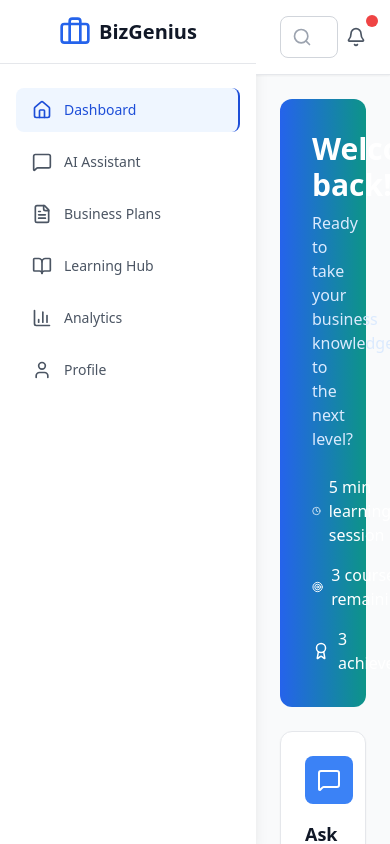
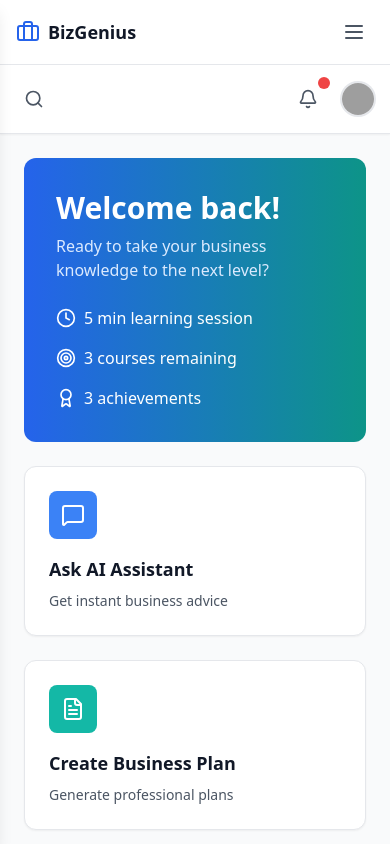
Before and after one commit to SingerFrankie/BizGenius, a React (Vite) app: page / in a window 390 px wide. Both pictures are taken after typing "name@example.com", "Sample123" into the empty fields and a click on the button "Sign in". Shown: the top 844 px of the page. Built offline with nearby package versions, Linux system fonts and the light colour scheme; grey boxes are pictures that could not be loaded.

Commit message:
Update Sidebar with Mobile Responsiveness

```diff
--- a/src/components/Layout/Header.tsx
+++ b/src/components/Layout/Header.tsx
@@ -6,9 +6,9 @@ export default function Header() {
   const { user, logout } = useAuth();
 
   return (
-    <header className="bg-white shadow-sm border-b border-gray-200 px-6 py-4">
+    <header className="bg-white shadow-sm border-b border-gray-200 px-4 lg:px-6 py-4">
       <div className="flex items-center justify-between">
-        <div className="flex-1 max-w-lg">
+        <div className="flex-1 max-w-lg lg:block hidden">
           <div className="relative">
             <Search className="absolute left-3 top-1/2 transform -translate-y-1/2 h-5 w-5 text-gray-400" />
             <input
@@ -17,6 +17,13 @@ export default function Header() {
               className="w-full pl-10 pr-4 py-2 border border-gray-300 rounded-lg focus:ring-2 focus:ring-blue-500 focus:border-transparent"
             />
           </div>
+        </div>
+
+        {/* Mobile Search - Show on small screens */}
+        <div className="flex-1 lg:hidden">
+          <button className="p-2 text-gray-600 hover:text-gray-900 transition-colors">
+            <Search className="h-5 w-5" />
+          </button>
         </div>
 
         <div className="flex items-center space-x-4">
@@ -29,15 +36,15 @@ export default function Header() {
             <img
               src={user?.avatar}
               alt={user?.name}
-              className="h-8 w-8 rounded-full"
+              className="h-8 w-8 rounded-full ring-2 ring-gray-200"
             />
-            <div className="hidden md:block">
+            <div className="hidden lg:block">
               <p className="text-sm font-medium text-gray-900">{user?.name}</p>
               <p className="text-xs text-gray-500">{user?.email}</p>
             </div>
             <button
               onClick={logout}
-              className="p-2 text-gray-600 hover:text-gray-900 transition-colors"
+              className="hidden lg:block p-2 text-gray-600 hover:text-gray-900 transition-colors"
             >
               <LogOut className="h-5 w-5" />
             </button>
--- a/src/components/Layout/Layout.tsx
+++ b/src/components/Layout/Layout.tsx
@@ -21,11 +21,11 @@ export default function Layout() {
   }
 
   return (
-    <div className="flex h-screen bg-gray-50">
+    <div className="lg:flex h-screen bg-gray-50">
       <Sidebar />
-      <div className="flex-1 flex flex-col overflow-hidden">
+      <div className="flex-1 flex flex-col overflow-hidden lg:ml-0">
         <Header />
-        <main className="flex-1 overflow-auto">
+        <main className="flex-1 overflow-auto pt-0 lg:pt-0">
           <Outlet />
         </main>
       </div>
--- a/src/components/Layout/Sidebar.tsx
+++ b/src/components/Layout/Sidebar.tsx
@@ -1,4 +1,4 @@
-import React from 'react';
+import React, { useState } from 'react';
 import { NavLink } from 'react-router-dom';
 import {
   Home,
@@ -7,7 +7,9 @@ import {
   BookOpen,
   BarChart3,
   User,
-  Briefcase
+  Briefcase,
+  Menu,
+  X
 } from 'lucide-react';
 
 const navigation = [
@@ -20,8 +22,51 @@ const navigation = [
 ];
 
 export default function Sidebar() {
+  const [isMobileMenuOpen, setIsMobileMenuOpen] = useState(false);
+
+  const toggleMobileMenu = () => {
+    setIsMobileMenuOpen(!isMobileMenuOpen);
+  };
+
+  const closeMobileMenu = () => {
+    setIsMobileMenuOpen(false);
+  };
+
   return (
-    <div className="w-64 bg-white shadow-lg">
+    <>
+      {/* Mobile Top Bar */}
+      <div className="lg:hidden bg-white shadow-sm border-b border-gray-200 px-4 py-3 flex items-center justify-between">
+        <div className="flex items-center space-x-2">
+          <Briefcase className="h-6 w-6 text-blue-600" />
+          <span className="text-lg font-bold text-gray-900">BizGenius</span>
+        </div>
+        <button
+          onClick={toggleMobileMenu}
+          className="p-2 rounded-md text-gray-600 hover:text-gray-900 hover:bg-gray-100 transition-colors"
+        >
+          {isMobileMenuOpen ? (
+            <X className="h-6 w-6" />
+          ) : (
+            <Menu className="h-6 w-6" />
+          )}
+        </button>
+      </div>
+
+      {/* Mobile Menu Overlay */}
+      {isMobileMenuOpen && (
+        <div
+          className="lg:hidden fixed inset-0 z-40 bg-black bg-opacity-50"
+          onClick={closeMobileMenu}
+        />
+      )}
+
+      {/* Desktop Sidebar & Mobile Slide-out Menu */}
+      <div className={`
+        fixed lg:static inset-y-0 left-0 z-50 w-64 bg-white shadow-lg transform transition-transform duration-300 ease-in-out
+        lg:transform-none lg:transition-none
+        ${isMobileMenuOpen ? 'translate-x-0' : '-translate-x-full lg:translate-x-0'}
+      `}>
+        {/* Logo Section */}
         <div className="flex items-center justify-center h-16 px-4 border-b border-gray-200">
           <div className="flex items-center space-x-2">
             <Briefcase className="h-8 w-8 text-blue-600" />
@@ -29,24 +74,43 @@ export default function Sidebar() {
           </div>
         </div>
 
-      <nav className="flex-1 px-4 py-6 space-y-2">
+        {/* Navigation */}
+        <nav className="flex-1 px-4 py-6 space-y-2 overflow-y-auto max-h-[calc(100vh-4rem)]">
           {navigation.map((item) => (
             <NavLink
               key={item.name}
               to={item.href}
+              onClick={closeMobileMenu}
               className={({ isActive }) =>
-              `flex items-center px-4 py-3 text-sm font-medium rounded-lg transition-colors duration-200 ${
+                `flex items-center px-4 py-3 text-sm font-medium rounded-lg transition-all duration-200 group ${
                   isActive
-                  ? 'bg-blue-50 text-blue-700 border-r-2 border-blue-700'
-                  : 'text-gray-600 hover:bg-gray-50 hover:text-gray-900'
+                    ? 'bg-blue-50 text-blue-700 border-r-2 border-blue-700 shadow-sm'
+                    : 'text-gray-600 hover:bg-gray-50 hover:text-gray-900 hover:shadow-sm'
                 }`
               }
             >
-            <item.icon className="mr-3 h-5 w-5" />
-            {item.name}
+              {({ isActive }) => (
+                <>
+                  <item.icon className={`mr-3 h-5 w-5 transition-colors ${
+                    isActive ? 'text-blue-700' : 'text-gray-400 group-hover:text-gray-600'
+                  }`} />
+                  <span className="truncate">{item.name}</span>
+                  {isActive && (
+                    <div className="ml-auto w-2 h-2 bg-blue-600 rounded-full" />
+                  )}
+                </>
+              )}
             </NavLink>
           ))}
         </nav>
+
+        {/* Footer Section for Mobile */}
+        <div className="lg:hidden border-t border-gray-200 p-4">
+          <div className="text-xs text-gray-500 text-center">
+            © 2024 BizGenius
           </div>
+        </div>
+      </div>
+    </>
   );
 }
```
Lines whose indentation alone changed are shown as unchanged.
